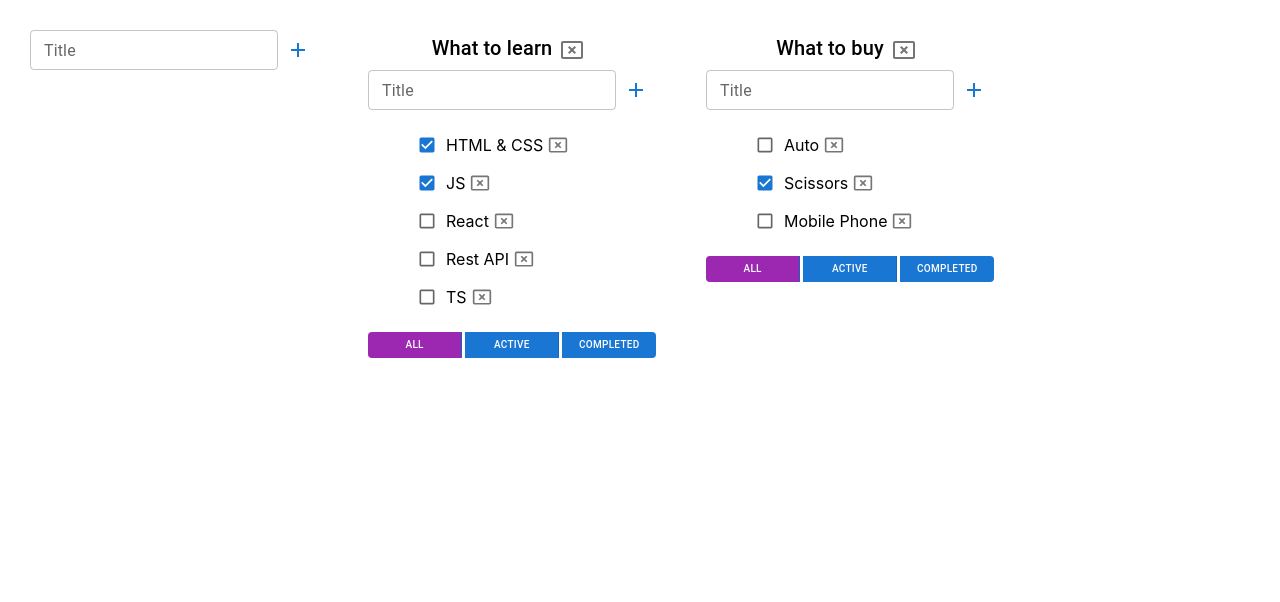
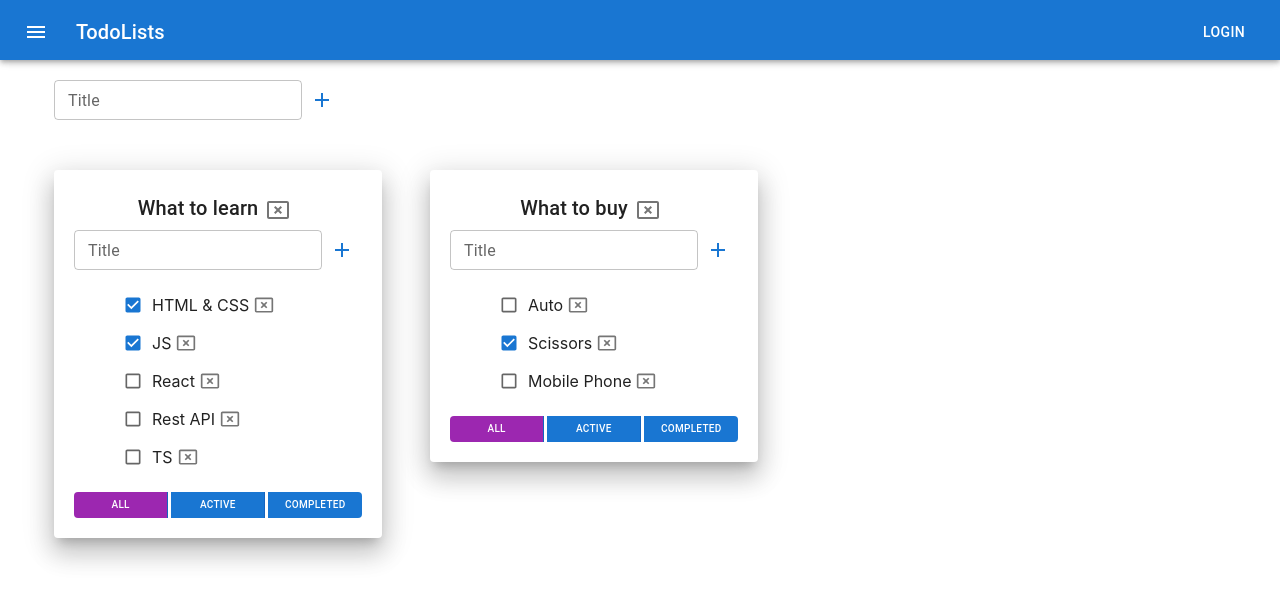
Before and after one commit to Vladislav-Nickolaevich/to-do-list, a React (Create React App) app: page / in a window 1280 px wide. Shown: the top 602 px of the page. Built offline with nearby package versions, Linux system fonts and the light colour scheme.

Commit message:
Added AppBar, Grid and style

```diff
--- a/src/App.tsx
+++ b/src/App.tsx
@@ -3,6 +3,8 @@ import './App.css';
 import TodoList from "./TodoList";
 import {v1} from "uuid";
 import {Input} from "./components/Input";
+import {AppBar, Button, Container, Grid, IconButton, Paper, Toolbar, Typography} from "@mui/material";
+import {Menu} from "@mui/icons-material";
 
 export type TaskType = {
     id: string,
@@ -63,21 +65,42 @@ function App() {
         setTodolist(todolist.filter(el => el.id !== todolistId))
         delete tasks[todolistId]
     }
-    const addTodolistHandler = (title:string) => {
+    const addTodolistHandler = (title: string) => {
         let newId = v1()
-        const newTodo:TodolistsType = {id: newId, title, filter: 'all'}
+        const newTodo: TodolistsType = {id: newId, title, filter: 'all'}
         setTodolist([newTodo, ...todolist])
         setTasks({[newId]: [], ...tasks})
     }
     const updateTask = (todolistId: string, taskId: string, title: string) => {
-        setTasks({...tasks, [todolistId]: tasks[todolistId].map(el => el.id === taskId? {...el, title}: el)})
+        setTasks({...tasks, [todolistId]: tasks[todolistId].map(el => el.id === taskId ? {...el, title} : el)})
     }
     const updateTitle = (todolistId: string, title: string) => {
-        setTodolist(todolist.map(el => el.id === todolistId? {...el, title}: el))
+        setTodolist(todolist.map(el => el.id === todolistId ? {...el, title} : el))
     }
     return (
         <div className="App">
+            <AppBar  style={{height: '60px'}}>
+                <Toolbar>
+                    <IconButton
+                        size="large"
+                        edge="start"
+                        color="inherit"
+                        aria-label="menu"
+                        sx={{mr: 2}}
+                    >
+                        <Menu/>
+                    </IconButton>
+                    <Typography variant="h6" component="div" sx={{flexGrow: 1}}>
+                        TodoLists
+                    </Typography>
+                    <Button color="inherit">Login</Button>
+                </Toolbar>
+            </AppBar>
+            <Container fixed>
+                <Grid container sx={{p: '50px 0'}}>
                     <Input addTask={addTodolistHandler}/>
+                </Grid>
+                <Grid container spacing={6}>
                     {
                         todolist.map(todo => {
                             let tasksForRender = tasks[todo.id];
@@ -87,6 +110,8 @@ function App() {
                                 tasksForRender = tasks[todo.id].filter(task => task.isDone)
                             }
                             return (
+                                <Grid item key={todo.id}>
+                                    <Paper sx={{padding: '20px'}} elevation={16}>
                                         <TodoList
                                             key={todo.id}
                                             todolistId={todo.id}
@@ -101,9 +126,13 @@ function App() {
                                             updateTask={updateTask}
                                             updateTitle={updateTitle}
                                         />
+                                    </Paper>
+                                </Grid>
                             )
                         })
                     }
+                </Grid>
+            </Container>
         </div>
     );
 }
```
Lines whose indentation alone changed are shown as unchanged.
